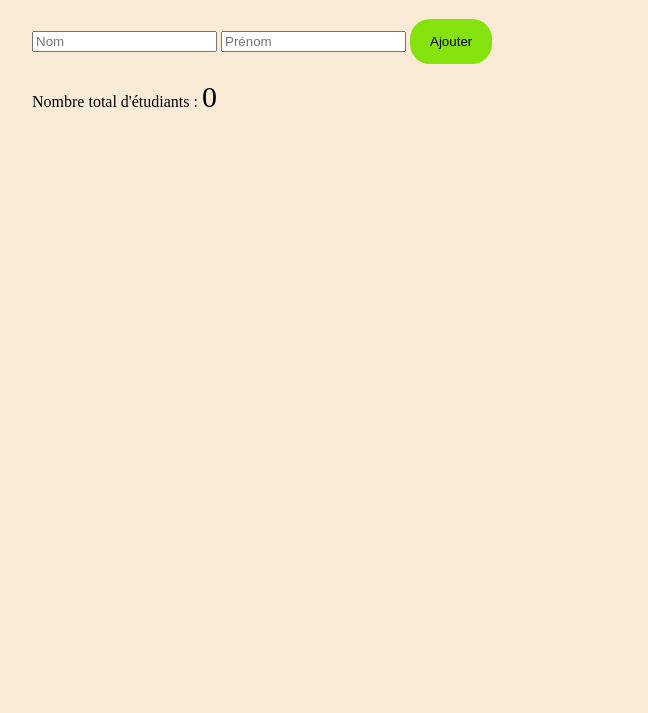
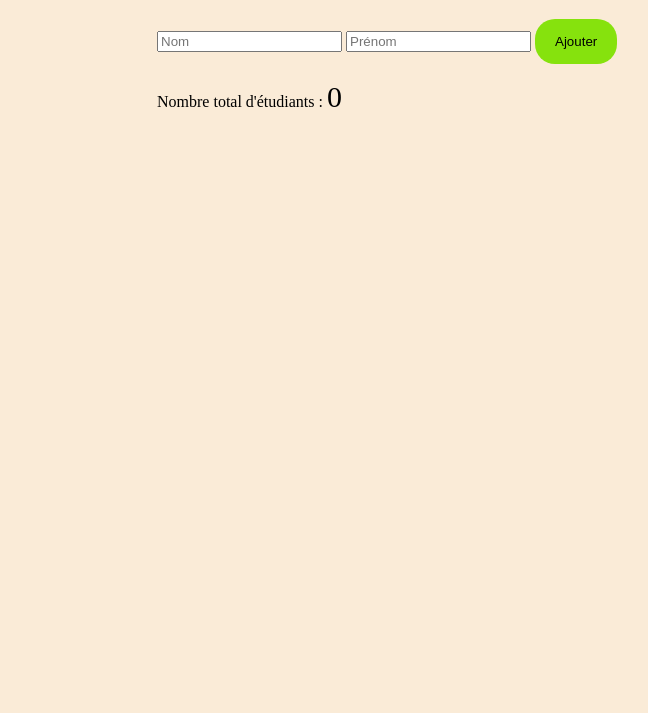
Before and after one commit to maickzanvo-hue/TT, a plain HTML site: page index.html in a window 1280 px wide. Shown: the part 87-800 px from the top of the page, without its empty margins (68-716 px from the left). Drawn offline with Linux system fonts and the light colour scheme.

Commit message:
Update styl.css

```diff
--- a/styl.css
+++ b/styl.css
@@ -2,7 +2,7 @@ body {
 
     background-color: antiquewhite;
     margin: 0 auto;
-    padding-left: 100px;
+    padding-left: 225px;
 
 }
 h1{
```
